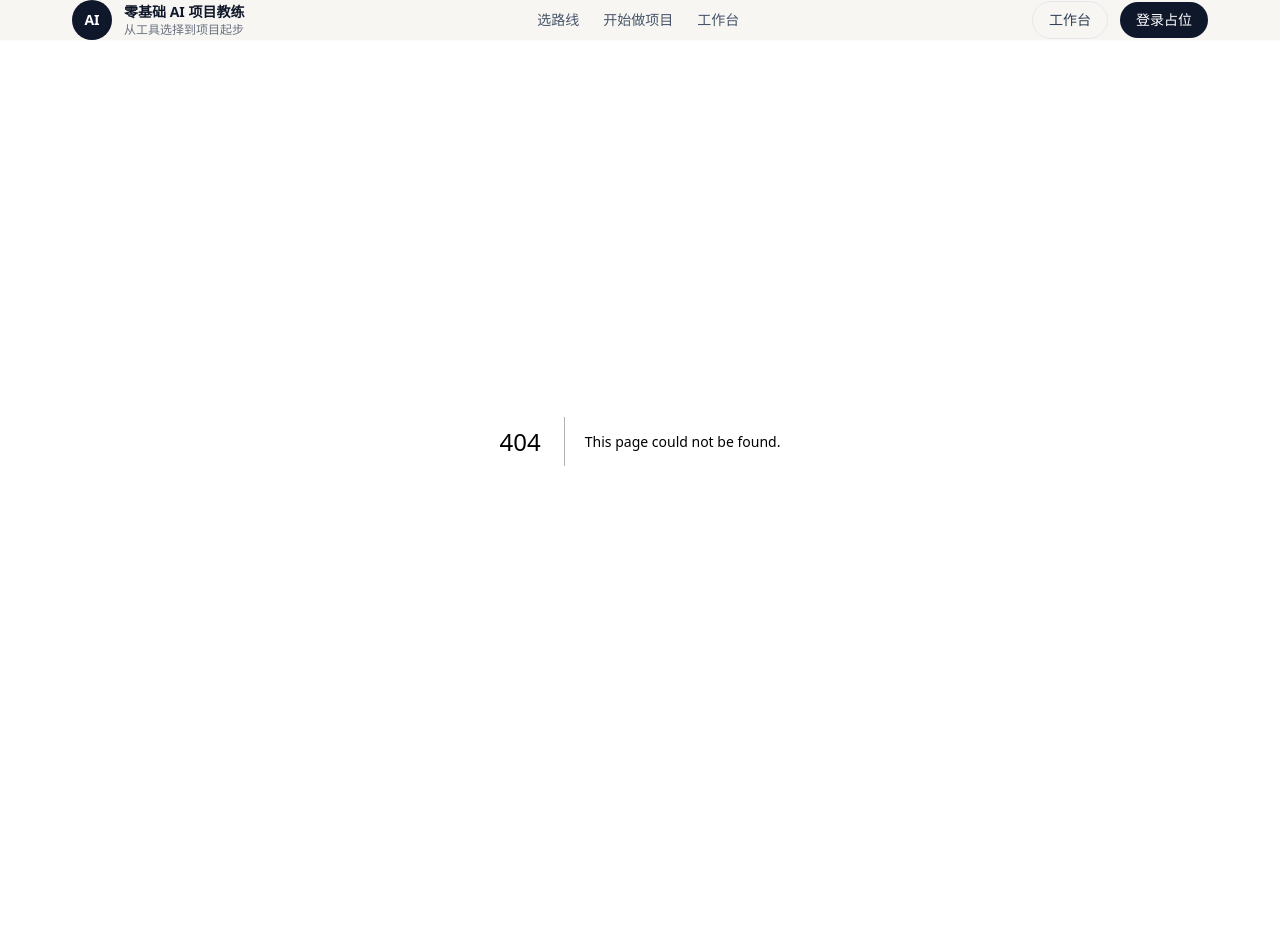
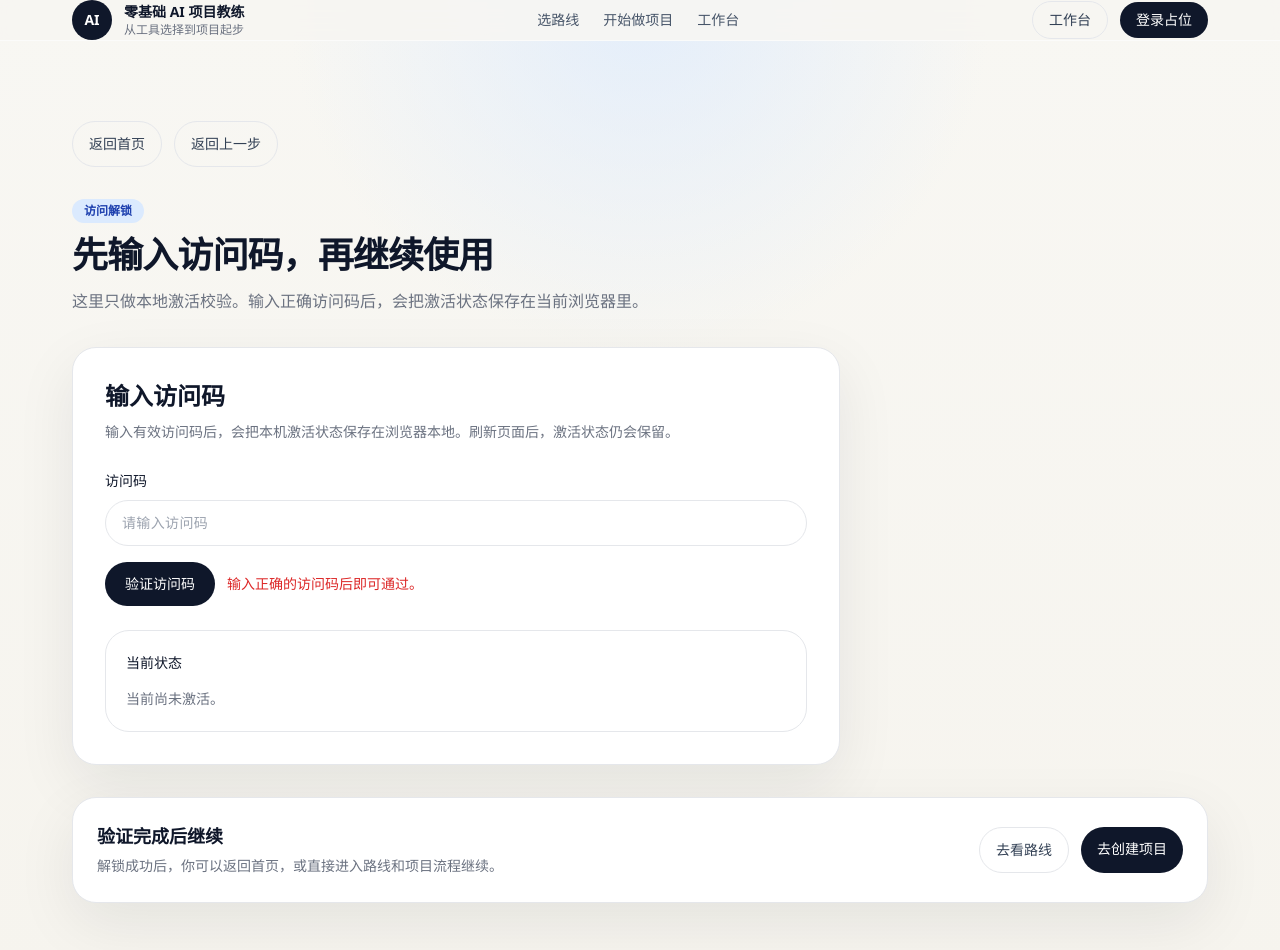
Before and after one commit to dunwood/zero-basic-ai-project-coach, a Next.js app: page /unlock in a window 1280 px wide. Before the commit this address had no page. Shown: the top 950 px of the page. Before the commit the page ends 841 px from the top, so only its background shows below. Built offline with nearby package versions, Linux system fonts and the light colour scheme.

Commit message:
replace access codes with final serial keys

```diff
--- /dev/null
+++ b/app/unlock/page.tsx
@@ -0,0 +1,50 @@
+import Link from "next/link";
+import { UnlockForm } from "@/components/access/unlock-form";
+import { PageBackLinks } from "@/components/ui/page-back-links";
+import { SectionHeader } from "@/components/ui/section-header";
+
+export default function UnlockPage() {
+  return (
+    <section className="section-space">
+      <div className="container-shell space-y-8">
+        <PageBackLinks
+          items={[
+            { label: "返回首页", href: "/" },
+            { label: "返回上一步", type: "back", fallbackHref: "/" },
+          ]}
+        />
+
+        <SectionHeader
+          eyebrow="访问解锁"
+          title="先输入访问码，再继续使用"
+          description="这里只做本地激活校验。输入正确访问码后，会把激活状态保存在当前浏览器里。"
+        />
+
+        <UnlockForm />
+
+        <div className="surface-panel flex flex-wrap items-center justify-between gap-4 p-6">
+          <div>
+            <h2 className="text-lg font-semibold text-slate-900">验证完成后继续</h2>
+            <p className="mt-1 text-sm leading-6 text-muted-foreground">
+              解锁成功后，你可以返回首页，或直接进入路线和项目流程继续。
+            </p>
+          </div>
+          <div className="flex flex-wrap gap-3">
+            <Link
+              href="/routes"
+              className="inline-flex rounded-full border border-border px-4 py-3 text-sm font-medium text-slate-700 transition hover:border-slate-400 hover:text-slate-900"
+            >
+              去看路线
+            </Link>
+            <Link
+              href="/project/new"
+              className="inline-flex rounded-full bg-slate-900 px-4 py-3 text-sm font-medium text-white transition hover:bg-slate-700"
+            >
+              去创建项目
+            </Link>
+          </div>
+        </div>
+      </div>
+    </section>
+  );
+}
--- /dev/null
+++ b/components/access/unlock-form.tsx
@@ -0,0 +1,161 @@
+"use client";
+
+import { useEffect, useMemo, useState } from "react";
+import {
+  ACCESS_ACTIVATION_STORAGE_KEY,
+  isValidAccessCode,
+  normalizeAccessCode,
+} from "@/lib/access-codes";
+
+type ActivationState = {
+  code: string;
+  activatedAt: string;
+};
+
+function readStoredActivation() {
+  if (typeof window === "undefined") {
+    return null;
+  }
+
+  const raw = window.localStorage.getItem(ACCESS_ACTIVATION_STORAGE_KEY);
+
+  if (!raw) {
+    return null;
+  }
+
+  try {
+    const parsed = JSON.parse(raw) as ActivationState;
+
+    if (!parsed.code || !isValidAccessCode(parsed.code)) {
+      window.localStorage.removeItem(ACCESS_ACTIVATION_STORAGE_KEY);
+      return null;
+    }
+
+    return {
+      code: normalizeAccessCode(parsed.code),
+      activatedAt: parsed.activatedAt,
+    };
+  } catch {
+    window.localStorage.removeItem(ACCESS_ACTIVATION_STORAGE_KEY);
+    return null;
+  }
+}
+
+export function UnlockForm() {
+  const [input, setInput] = useState("");
+  const [message, setMessage] = useState("");
+  const [isUnlocked, setIsUnlocked] = useState(false);
+  const [activatedCode, setActivatedCode] = useState("");
+  const [activatedAt, setActivatedAt] = useState("");
+
+  useEffect(() => {
+    const saved = readStoredActivation();
+
+    if (!saved) {
+      return;
+    }
+
+    queueMicrotask(() => {
+      setIsUnlocked(true);
+      setActivatedCode(saved.code);
+      setActivatedAt(saved.activatedAt);
+      setMessage("本机已激活，刷新后状态仍会保留。");
+    });
+  }, []);
+
+  const activatedTimeText = useMemo(() => {
+    if (!activatedAt) {
+      return "";
+    }
+
+    return new Intl.DateTimeFormat("zh-CN", {
+      year: "numeric",
+      month: "long",
+      day: "numeric",
+      hour: "2-digit",
+      minute: "2-digit",
+    }).format(new Date(activatedAt));
+  }, [activatedAt]);
+
+  function handleSubmit(event: React.FormEvent<HTMLFormElement>) {
+    event.preventDefault();
+
+    const normalized = normalizeAccessCode(input);
+
+    if (!isValidAccessCode(normalized)) {
+      setIsUnlocked(false);
+      setActivatedCode("");
+      setActivatedAt("");
+      setMessage("访问码无效");
+      return;
+    }
+
+    const nextActivation = {
+      code: normalized,
+      activatedAt: new Date().toISOString(),
+    };
+
+    window.localStorage.setItem(
+      ACCESS_ACTIVATION_STORAGE_KEY,
+      JSON.stringify(nextActivation),
+    );
+
+    setIsUnlocked(true);
+    setActivatedCode(nextActivation.code);
+    setActivatedAt(nextActivation.activatedAt);
+    setMessage("访问已解锁，刷新后仍然有效。");
+    setInput("");
+  }
+
+  return (
+    <section className="surface-panel max-w-3xl space-y-6 p-6 md:p-8">
+      <div className="space-y-2">
+        <h2 className="text-2xl font-semibold text-slate-900">输入访问码</h2>
+        <p className="text-sm leading-6 text-muted-foreground">
+          输入有效访问码后，会把本机激活状态保存在浏览器本地。刷新页面后，激活状态仍会保留。
+        </p>
+      </div>
+
+      <form className="space-y-4" onSubmit={handleSubmit}>
+        <div className="space-y-2">
+          <label htmlFor="access-code" className="text-sm font-medium text-slate-900">
+            访问码
+          </label>
+          <input
+            id="access-code"
+            value={input}
+            onChange={(event) => setInput(event.target.value)}
+            placeholder="请输入访问码"
+            autoComplete="off"
+            className="w-full rounded-2xl border border-border bg-white px-4 py-3 text-sm uppercase tracking-wide text-slate-900 outline-none transition focus:border-slate-400"
+          />
+        </div>
+
+        <div className="flex flex-wrap items-center gap-3">
+          <button
+            type="submit"
+            className="rounded-full bg-slate-900 px-5 py-3 text-sm font-medium text-white transition hover:bg-slate-700"
+          >
+            验证访问码
+          </button>
+          <p className={`text-sm ${isUnlocked ? "text-green-700" : "text-red-600"}`}>
+            {message || "输入正确的访问码后即可通过。"}
+          </p>
+        </div>
+      </form>
+
+      <div className="rounded-2xl border border-border bg-white p-5 text-sm leading-6">
+        <p className="font-medium text-slate-900">当前状态</p>
+        {isUnlocked ? (
+          <div className="mt-3 space-y-1 text-slate-700">
+            <p>已激活</p>
+            <p>当前访问码：{activatedCode}</p>
+            {activatedTimeText ? <p>激活时间：{activatedTimeText}</p> : null}
+          </div>
+        ) : (
+          <p className="mt-3 text-muted-foreground">当前尚未激活。</p>
+        )}
+      </div>
+    </section>
+  );
+}
--- /dev/null
+++ b/lib/access-codes.ts
@@ -0,0 +1,18 @@
+export const ACCESS_CODES = [
+  "ZHY26-AICPJ-7K9M2-XQ8LT",
+  "ZHY26-AICPJ-V8D4N-P3WQY",
+  "ZHY26-AICPJ-M7R2K-T9LXP",
+] as const;
+
+export const ACCESS_ACTIVATION_STORAGE_KEY = "zero-basic-ai-project-coach-access";
+
+export type AccessCode = (typeof ACCESS_CODES)[number];
+
+export function normalizeAccessCode(value: string) {
+  return value.trim().toUpperCase();
+}
+
+export function isValidAccessCode(value: string): value is AccessCode {
+  const normalized = normalizeAccessCode(value);
+  return ACCESS_CODES.includes(normalized as AccessCode);
+}
```
